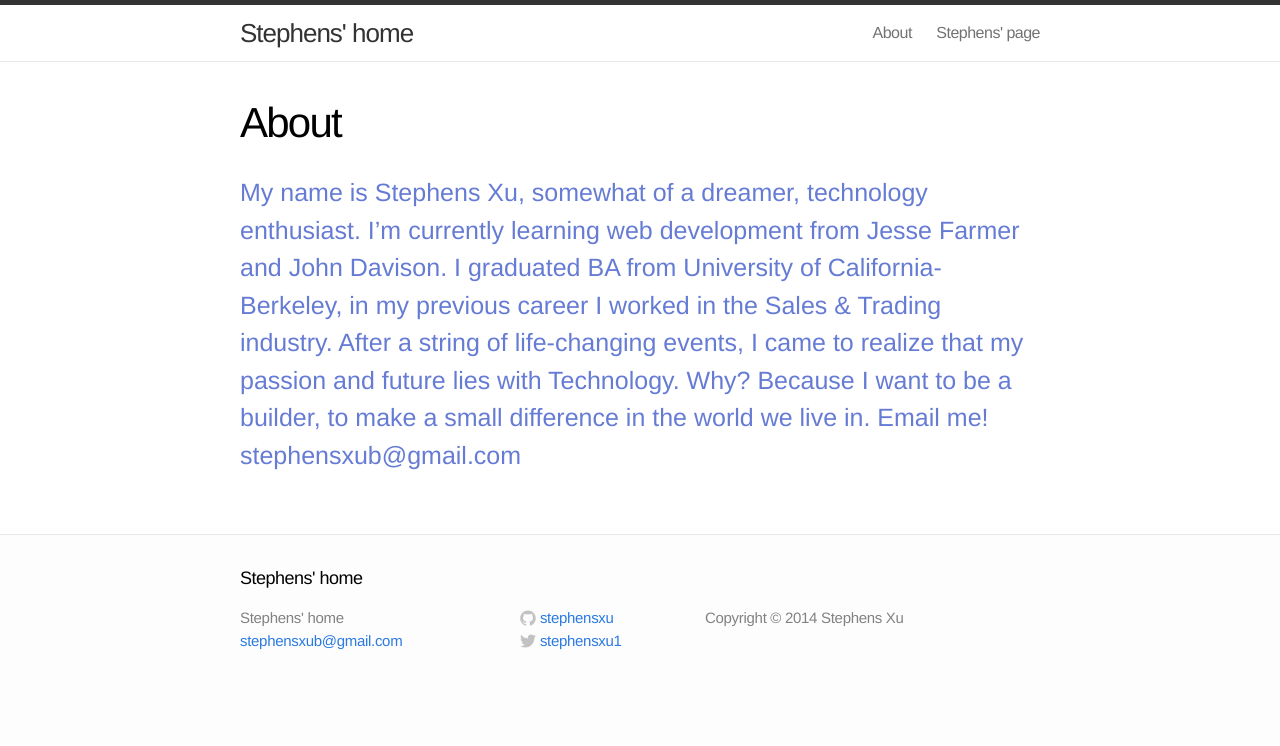
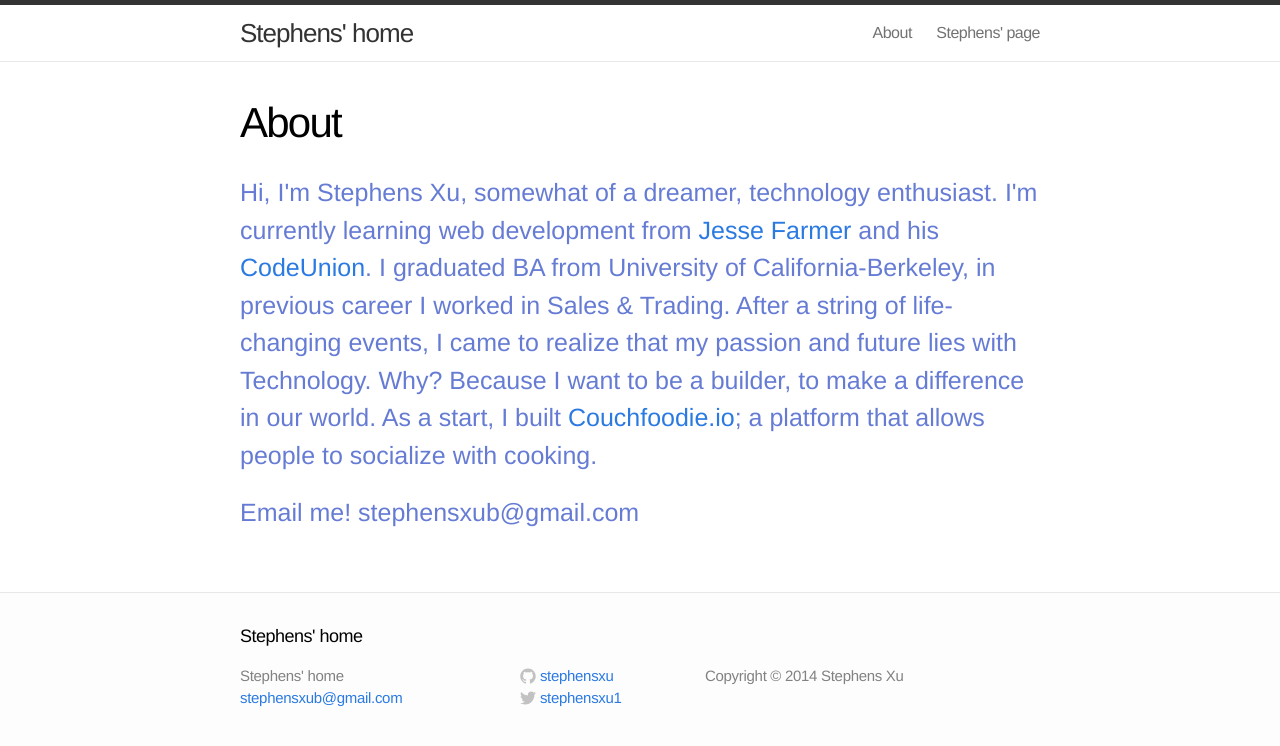
Before and after one commit to stephensxu/stephensxu.github.io, a Jekyll site: the page built from about.md, in a window 1280 px wide. Shown: the top 746 px of the page. Built offline with Jekyll 4.4.1, drawn with Linux system fonts in a browser that asks for light colours.

Commit message:
made some change to index and about page

```diff
--- a/about.md
+++ b/about.md
@@ -4,4 +4,5 @@ title: About
 permalink: /about/
 ---
 
-My name is Stephens Xu, somewhat of a dreamer, technology enthusiast. I'm currently learning web development from Jesse Farmer and John Davison. I graduated BA from University of California-Berkeley, in my previous career I worked in the Sales & Trading industry. After a string of life-changing events, I came to realize that my passion and future lies with Technology. Why? Because I want to be a builder, to make a small difference in the world we live in. Email me! stephensxub@gmail.com
+<p>Hi, I'm Stephens Xu, somewhat of a dreamer, technology enthusiast. I'm currently learning web development from <a href="http://www.quora.com/Jesse-Farmer" target="_blank">Jesse Farmer</a> and his <a href="http://codeunion.io" target="_blank">CodeUnion</a>. I graduated BA from University of California-Berkeley, in previous career I worked in Sales & Trading. After a string of life-changing events, I came to realize that my passion and future lies with Technology. Why? Because I want to be a builder, to make a difference in our world. As a start, I built <a href="http://couchfoodie.io" target="_blank">Couchfoodie.io</a>; a platform that allows people to socialize with cooking.</P>
+<p>Email me! stephensxub@gmail.com</p>
--- a/index.html
+++ b/index.html
@@ -10,7 +10,8 @@ title: Stephens' page
   </div>
   <br>
   <div id="intro">
-    <p>Hi, I'm Stephens Xu, somewhat of a dreamer, technology enthusiast. I'm currently learning web development from Jesse Farmer and John Davison. I graduated BA from University of California-Berkeley, in my previous career I worked in the Sales & Trading industry. After a string of life-changing events, I came to realize that my passion and future lies with Technology. Why? Because I want to be a builder, to make a small difference in the world we live in. Email me! stephensxub@gmail.com</p>
+    <p>Hi, I'm Stephens Xu, somewhat of a dreamer, technology enthusiast. I'm currently learning web development from <a href="http://www.quora.com/Jesse-Farmer" target="_blank">Jesse Farmer</a> and his <a href="http://codeunion.io" target="_blank">CodeUnion</a>. I graduated BA from University of California-Berkeley, in previous career I worked in Sales & Trading. After a string of life-changing events, I came to realize that my passion and future lies with Technology. Why? Because I want to be a builder, to make a difference in our world. As a start, I built <a href="http://couchfoodie.io" target="_blank">Couchfoodie.io</a>; a platform that allows people to socialize with cooking.</P>
+    <p>Email me! stephensxub@gmail.com</p>
   </div>
   <br>
 
```
